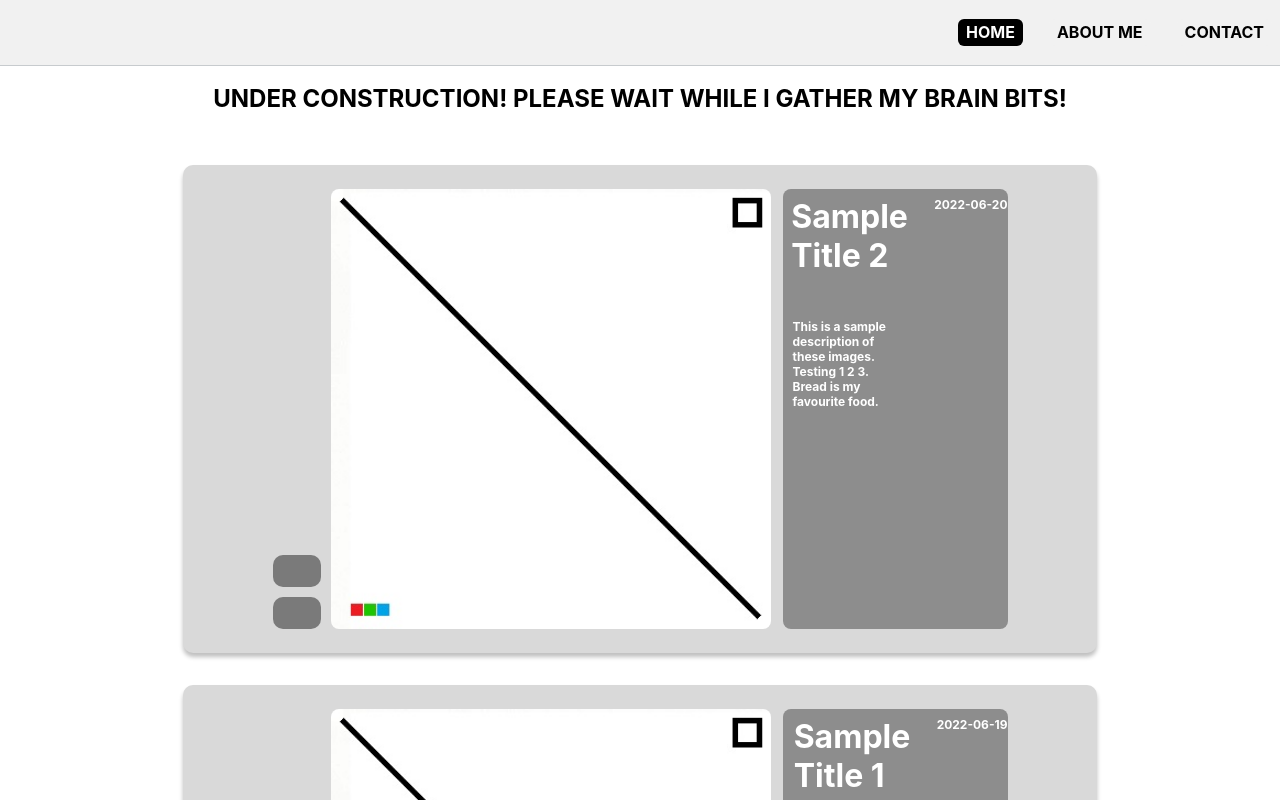
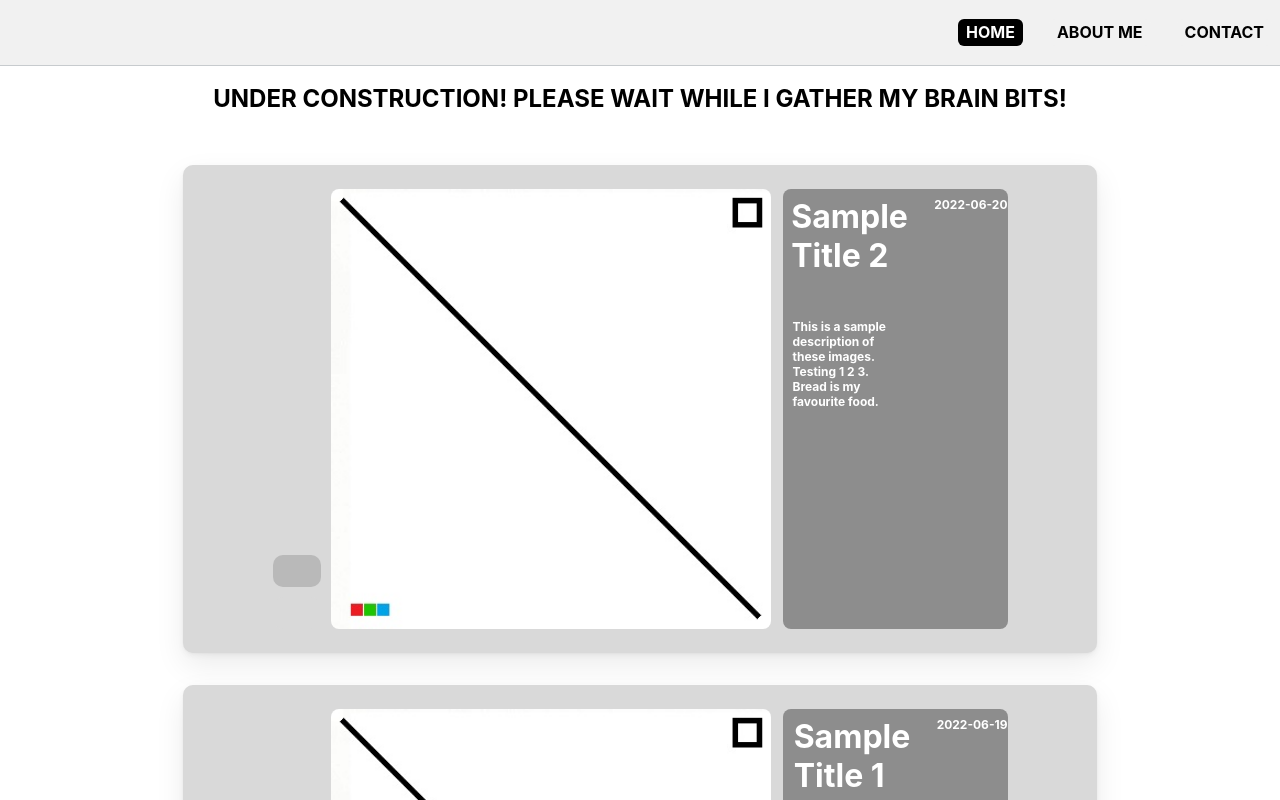
Before and after one commit to aaronmerino/personal-website, a Next.js app: page / in a window 1280 px wide. Shown: the top 800 px of the page. Built offline with nearby package versions, Linux system fonts and the light colour scheme.

Commit message:
made buttons for each post functional

```diff
--- a/app/components/Post.js
+++ b/app/components/Post.js
@@ -1,27 +1,37 @@
 'use client'
 import Image from 'next/image';
 import styles from './post.module.css'
+import { useState } from 'react';
 
 
 export function Post({ title, date, images, content }) {
+  const [index, setIndex] = useState(0);
+
+  let hasPrev = index > 0;
+  let hasNext = index < images.length - 1;
+
+  function handlePrevClick() {
+    if (hasPrev) {
+      setIndex(index - 1);
+    }
+  }
+
+  function handleNextClick() {
+    if (hasNext) {
+      setIndex(index + 1);
+    }
+  }
+
+
   return (
     <div className={styles.post}>
-      {/* <ul>
-        {images.map((image) => {
-           return (<li key={image}>
-                      <Image  src={`/posts/${image}`}
-                              height={144}
-                              width={144}
-                              alt="" />
-                    </li>);})}
-      </ul> */}
       <div className={styles.imageGallery}>
         <div className={styles.buttonImageController}>
-          <div className={styles.button}>{''}</div>
-          <div className={styles.button}>{''}</div>
+          <div className={styles.button + ' ' + (hasNext ? styles.enabled : styles.disabled)} onClick={handleNextClick} disabled={!hasNext}>{''}</div>
+          <div className={styles.button + ' ' + (hasPrev ? styles.enabled : styles.disabled)} onClick={handlePrevClick} disabled={!hasPrev}>{''}</div>
         </div>
         <Image  className={styles.image}
-                src={`/posts/${images[0]}`}
+                src={`/posts/${images[index]}`}
                 height={440}
                 width={440}
                 alt="" />
--- a/app/components/post.module.css
+++ b/app/components/post.module.css
@@ -10,7 +10,7 @@
 
   border-radius: 10px;
   background: #D9D9D9;
-  box-shadow: 0px 4px 4px 0px rgba(0, 0, 0, 0.25);
+  box-shadow: 0px 0.8px 2px rgba(0,0,0,.032),0px 2.7px 6.7px rgba(0,0,0,.048),0px 12px 30px rgba(0,0,0,.08);
 }
 
 .imageGallery {
@@ -31,16 +31,27 @@
   width: 3rem;
   height: 2rem;
   gap: 0.625rem;
-
   border-radius: 10px;
-  background: #7a7a7a;
-
   color: #ffffff;
   text-align: center;
   font-size: 1.25rem;
   font-family: var(--font-inter);
   font-weight: 800;
 }
+
+.button.enabled:hover {
+  background: #9e9e9e;
+}
+
+.enabled {
+  background: #b9b9b9;
+}
+
+.disabled {
+  background: #D9D9D9;
+}
+
+
 
 .description {
   display: flex;
```
